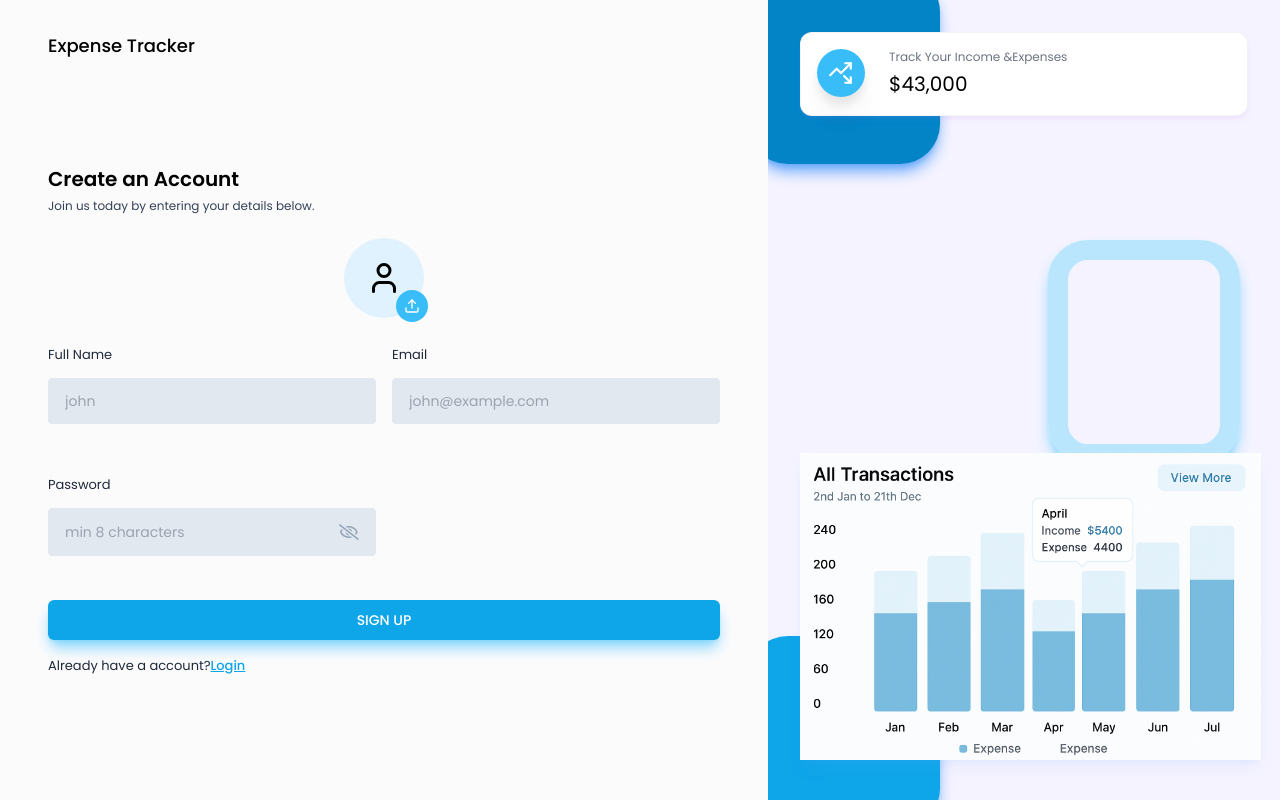
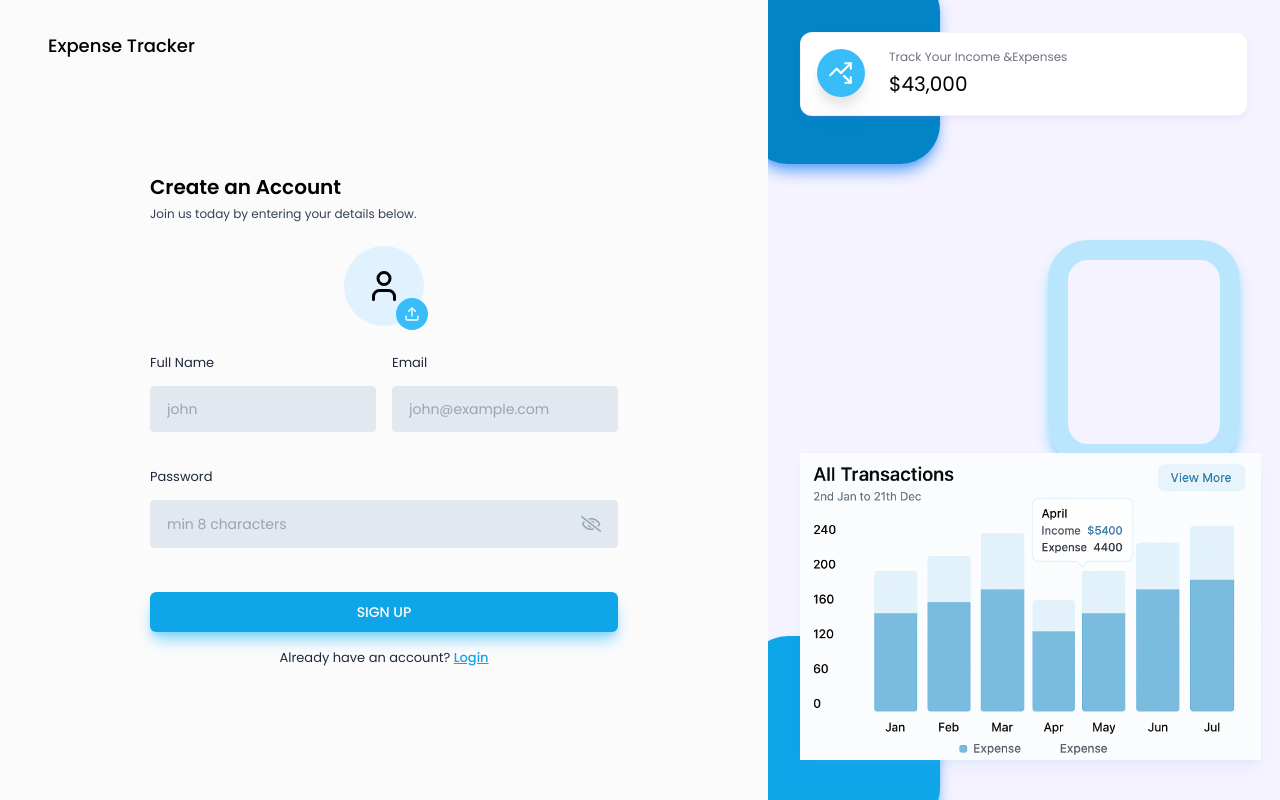
Before and after one commit to Nirvairr/Expense_Tracker_Frontend, a React (Vite) app: page /signUp in a window 1280 px wide. Built offline with nearby package versions, Linux system fonts and the light colour scheme.

Commit message:
build fixes

```diff
--- a/src/pages/Auth/SignUp.jsx
+++ b/src/pages/Auth/SignUp.jsx
@@ -76,24 +76,25 @@ const SignUp = () => {
   };
   return (
     <AuthLayout>
-      <div className="lg:w-[100%] h-full mt-10 md:mt-0 flex flex-col justify-center">
-        <h3 className="text-xl font-semibold text-black ">Create an Account</h3>
+      <div className="w-full max-w-[500px] h-full mt-10 md:mt-0 px-4 mx-auto flex flex-col justify-center">
+        <h3 className="text-xl font-semibold text-black">Create an Account</h3>
         <p className="text-xs text-slate-700 mt-[5px] mb-6">
           Join us today by entering your details below.
         </p>
         <form onSubmit={handleSignUp}>
           <ProfilePhotoSelector image={profilePic} setImage={setProfilePic} />
-          <div className=" grid grid-cols-1 md:grid-cols-2 gap-4 ">
-            <Input /**INPUT COMPONENT USED FOR FIRST NAME */
+
+          <div className="grid grid-cols-1 md:grid-cols-2 gap-4">
+            <Input
               value={fullName}
               onChange={({ target }) => setFullName(target.value)}
               placeholder="john"
-              className=" gap-3 text-sm text-black bg-slate-300 rounded px-4 py-3 mb-4 mt-3 border border-slate-200 outline-none"
+              className="gap-3 text-sm text-black bg-slate-300 rounded px-4 py-3 mb-4 mt-3 border border-slate-200 outline-none"
               type="text"
               label={"Full Name"}
             />
 
-            <Input /**INPUT COMPONENT USED FOR FIRST NAME */
+            <Input
               value={email}
               onChange={({ target }) => setEmail(target.value)}
               placeholder="john@example.com"
@@ -101,9 +102,8 @@ const SignUp = () => {
               label={"Email"}
             />
 
-            <div className="col-span-2"></div>
-
-            <Input /**INPUT COMPONENT USED FOR FIRST NAME */
+            <div className="col-span-2">
+              <Input
                 value={password}
                 onChange={({ target }) => setPassword(target.value)}
                 placeholder="min 8 characters"
@@ -111,15 +111,16 @@ const SignUp = () => {
                 label={"Password"}
               />
             </div>
+          </div>
 
           {error && <p className="text-red-500 text-xs pb-2.5">{error}</p>}
           <br />
-          <button type="submit" className="btn-primary">
+          <button type="submit" className="btn-primary w-full">
             SIGN UP
           </button>
 
-          <p className="text-[13px] text-slate-800 mt-3">
-            Already have a account?{""}
+          <p className="text-[13px] text-slate-800 mt-3 text-center">
+            Already have an account?{" "}
             <Link className="font-medium text-sky-500 underline" to="/login">
               Login
             </Link>
```
Lines whose indentation alone changed are shown as unchanged.
